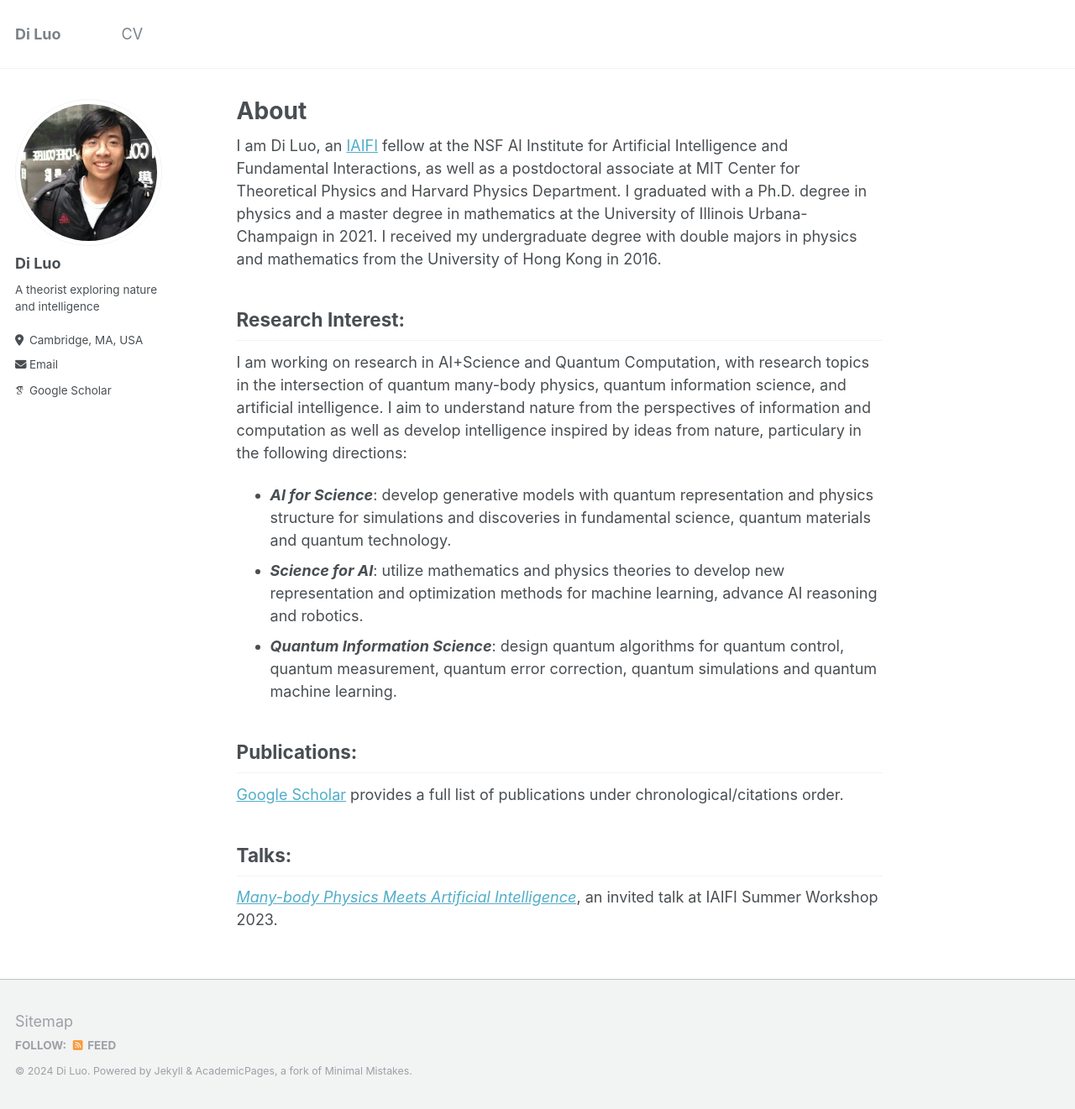
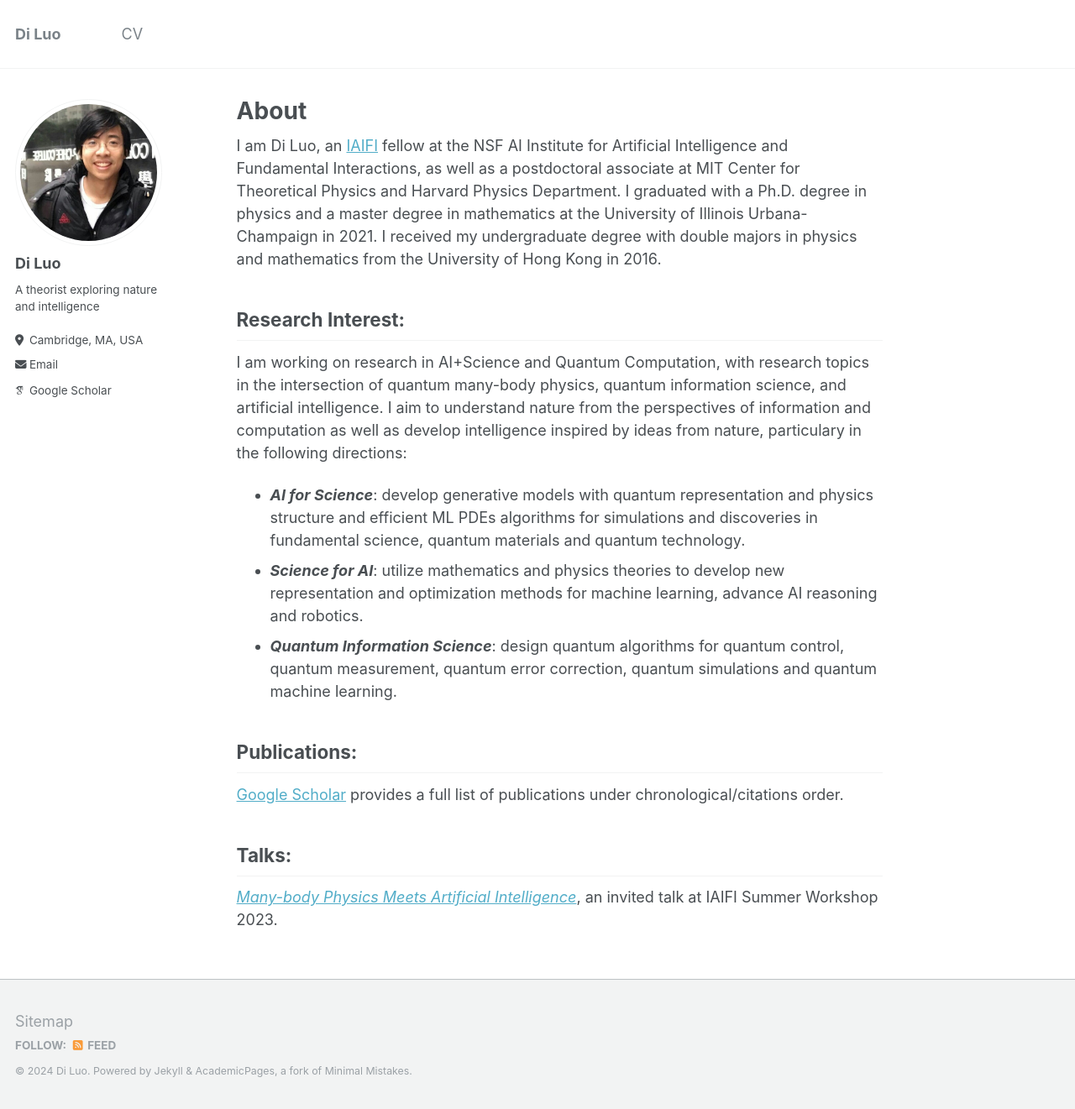
Before and after one commit to diluo28/diluo.github.io, a Jekyll site: the page built from _pages/about.md, in a window 1280 px wide and 1321 px high. Shown: the whole window at 84% size. Built offline with Jekyll 4.4.1, drawn with Linux system fonts in a browser that asks for light colours; some web fonts are replaced.

Commit message:
Update about.md

```diff
--- a/_pages/about.md
+++ b/_pages/about.md
@@ -13,7 +13,7 @@ I am Di Luo, an <a href="https://iaifi.org/" target="_blank">IAIFI</a> fellow at
 
 I am working on research in AI+Science and Quantum Computation, with research topics in the intersection of quantum many-body physics, quantum information science, and artificial intelligence. I aim to understand nature from the perspectives of information and computation as well as develop intelligence inspired by ideas from nature, particulary in the following directions:
 
-* ***AI for Science***: develop generative models with quantum representation and physics structure for simulations and discoveries in fundamental science, quantum materials and quantum technology.
+* ***AI for Science***: develop generative models with quantum representation and physics structure and efficient ML PDEs algorithms for simulations and discoveries in fundamental science, quantum materials and quantum technology.
 * ***Science for AI***: utilize mathematics and physics theories to develop new representation and optimization methods for machine learning, advance AI reasoning and robotics.
 * ***Quantum Information Science***: design quantum algorithms for quantum control, quantum measurement, quantum error correction, quantum simulations and quantum machine learning.
 
```
